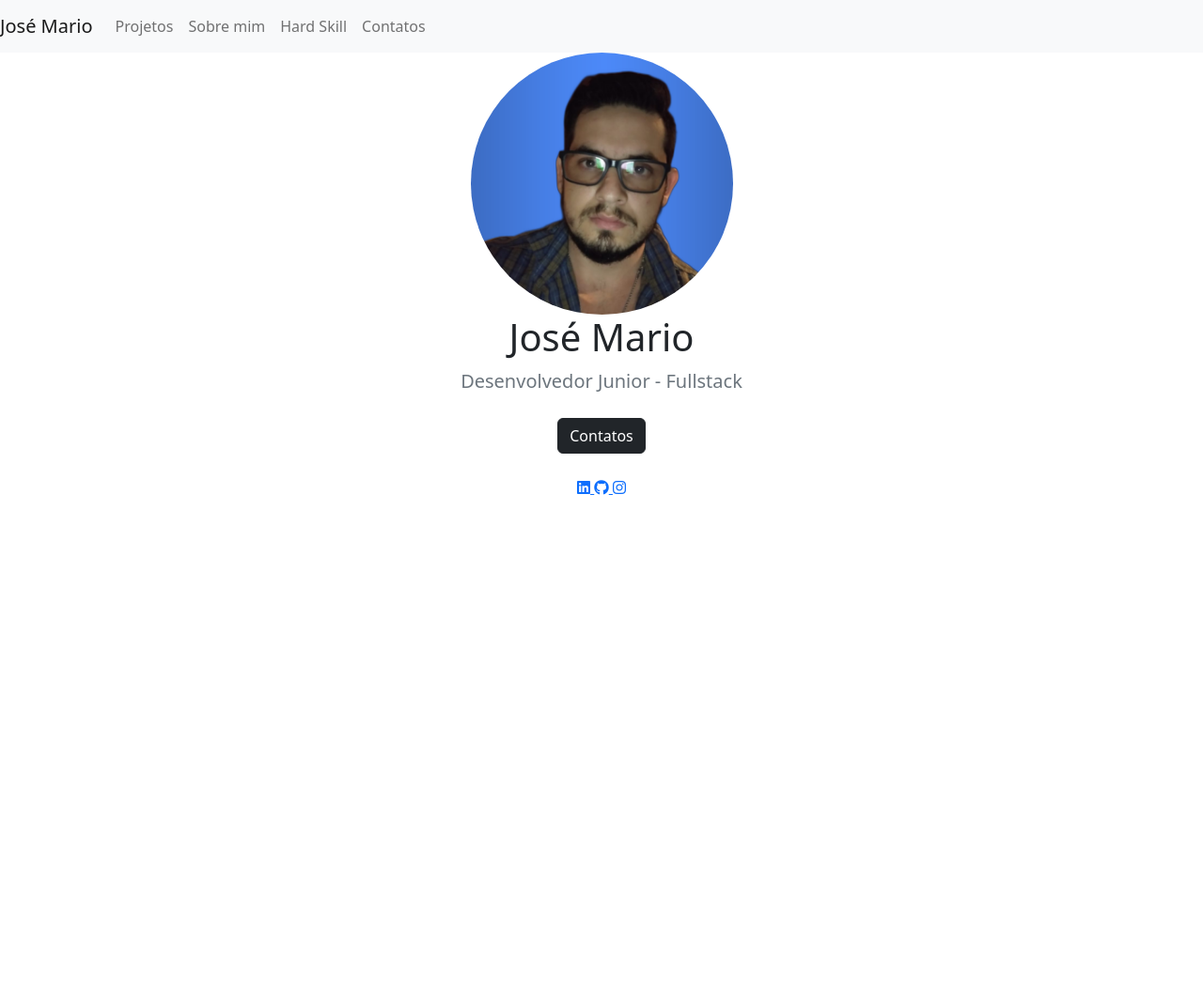
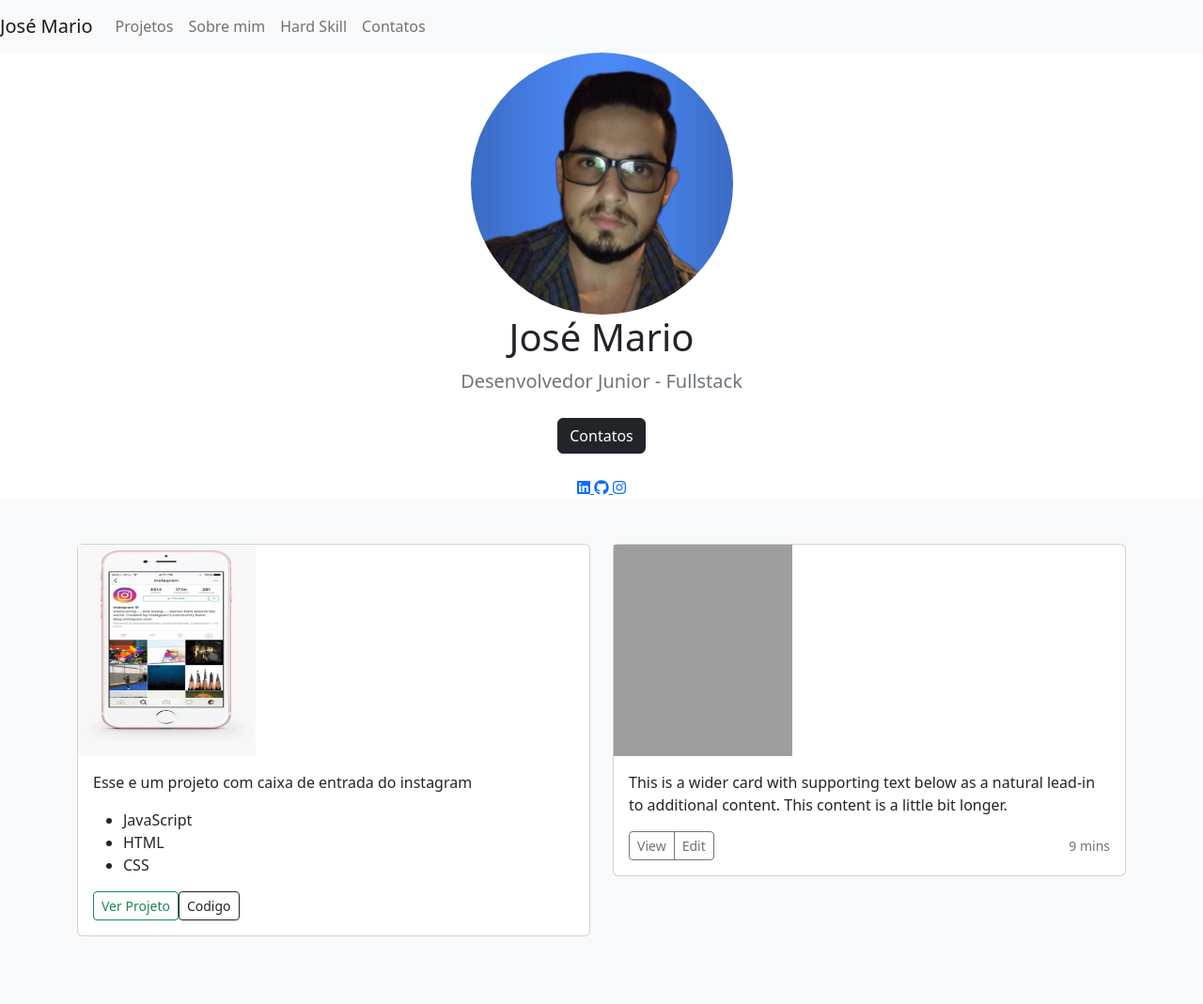
Before and after one commit to Juholiver/Portifolio, a plain HTML site: page index.html in a window 1280 px wide. Shown: the whole page at 94% size. Before the commit the page ends 800 px from the top, so only its background shows below. Drawn offline with nearby package versions, Linux system fonts and the light colour scheme; grey boxes are pictures that could not be loaded.

Commit message:
Adcionando primeiro projeto

```diff
--- a/index.html
+++ b/index.html
@@ -17,6 +17,11 @@
             max-width: 25%;
             border-radius: 50%;
 
+        }
+        .foto-projeto {
+            height: 50%;
+            width: auto;
+            max-width: 35%;
         }
     </style>
     </head>
@@ -61,5 +66,48 @@
               <a href="https://www.instagram.com/junior_oli_/"><i class="fab fa-instagram"></i></a>
             </div>
           </section>
+          <div class="album py-5 bg-light">
+            <div class="container">
+
+              <div class="row">
+                <div class="col-md-6">
+                  <div class="card mb-4 box-shadow">
+                    <img class="foto-projeto" data-src="holder.js/100px225?theme=thumb&amp;bg=55595c&amp;fg=eceeef&amp;text=Thumbnail" alt="Thumbnail [100%x225]" style="height: 225px; width: 100%; display: block;" src="img/instagram-celular.png"true">
+                    <div class="card-body">
+                      <p class="card-text">Esse e um projeto com caixa de entrada do instagram</p>
+                      <ul>
+                        <li>JavaScript</li>
+                        <li>HTML</li>
+                        <li>CSS</li>
+                      </ul>
+                      <div class="d-flex justify-content-between align-items-center">
+                        <div class="btn-group">
+                         <a href="https://jmgram.netlify.app/"> <button type="button" class="btn btn-sm btn-outline-success">Ver Projeto</button>
+                          <a href="https://github.com/Juholiver/InstagramDio"> <button type="button" class="btn btn-sm btn-outline-dark">Codigo</button>
+                         </a>
+                        </div>
+
+                      </div>
+                    </div>
+                  </div>
+                </div>
+                <div class="col-md-6">
+                  <div class="card mb-4 box-shadow">
+                    <img class="foto-projeto" data-src="holder.js/100px225?theme=thumb&amp;bg=55595c&amp;fg=eceeef&amp;text=Thumbnail" alt="Thumbnail [100%x225]" style="height: 225px; width: 100%; display: block;" src="https://jmgram.netlify.app/"data-holder-rendered="true">
+                    <div class="card-body">
+                      <p class="card-text">This is a wider card with supporting text below as a natural lead-in to additional content. This content is a little bit longer.</p>
+                      <div class="d-flex justify-content-between align-items-center">
+                        <div class="btn-group">
+                          <button type="button" class="btn btn-sm btn-outline-secondary">View</button>
+                          <button type="button" class="btn btn-sm btn-outline-secondary">Edit</button>
+                        </div>
+                        <small class="text-muted">9 mins</small>
+                      </div>
+                    </div>
+                  </div>
+                </div>
+              </div>
+            </div>
+          </div>
     </body>
 </html>
```
Also changed, not shown: img/instagram-celular.png (added).
